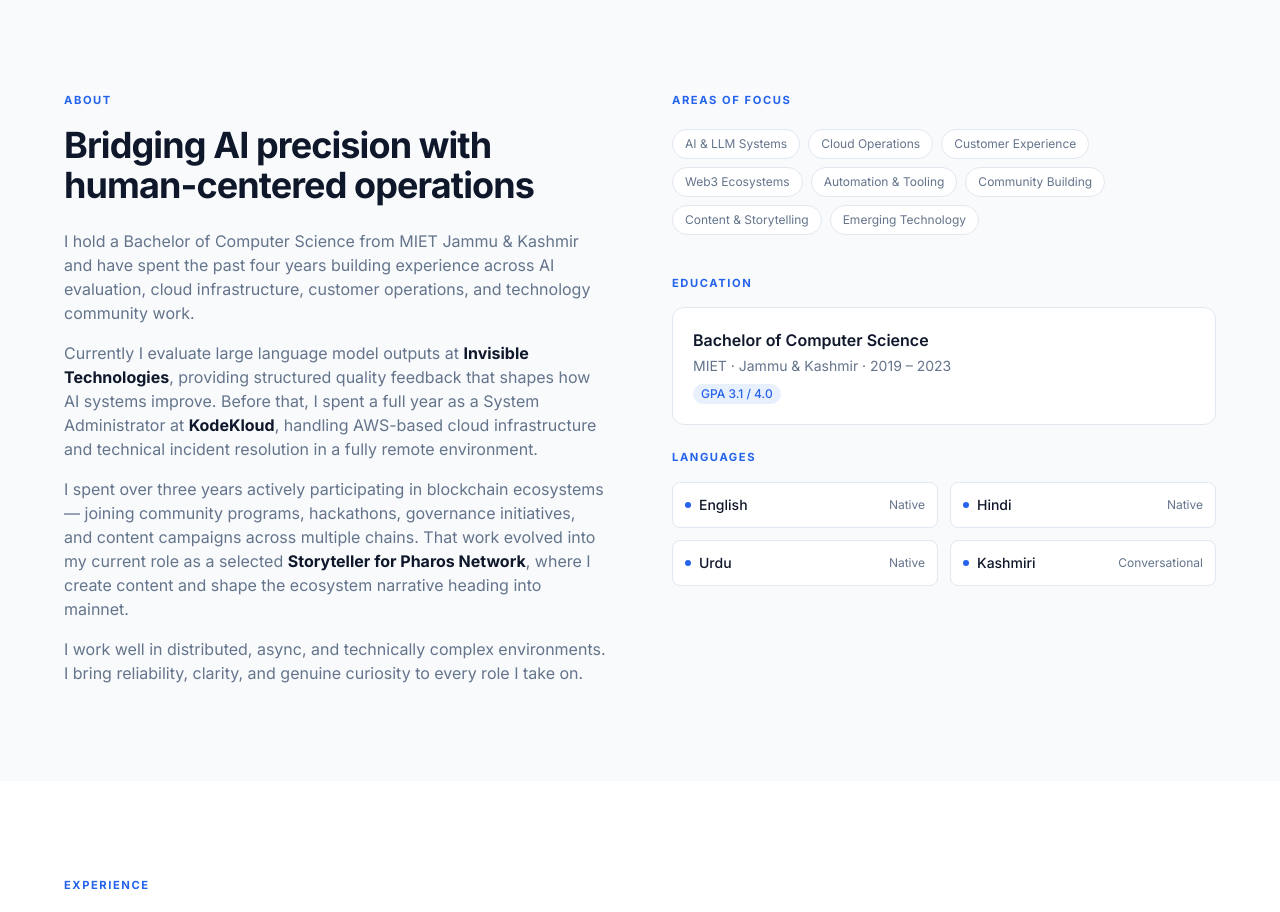
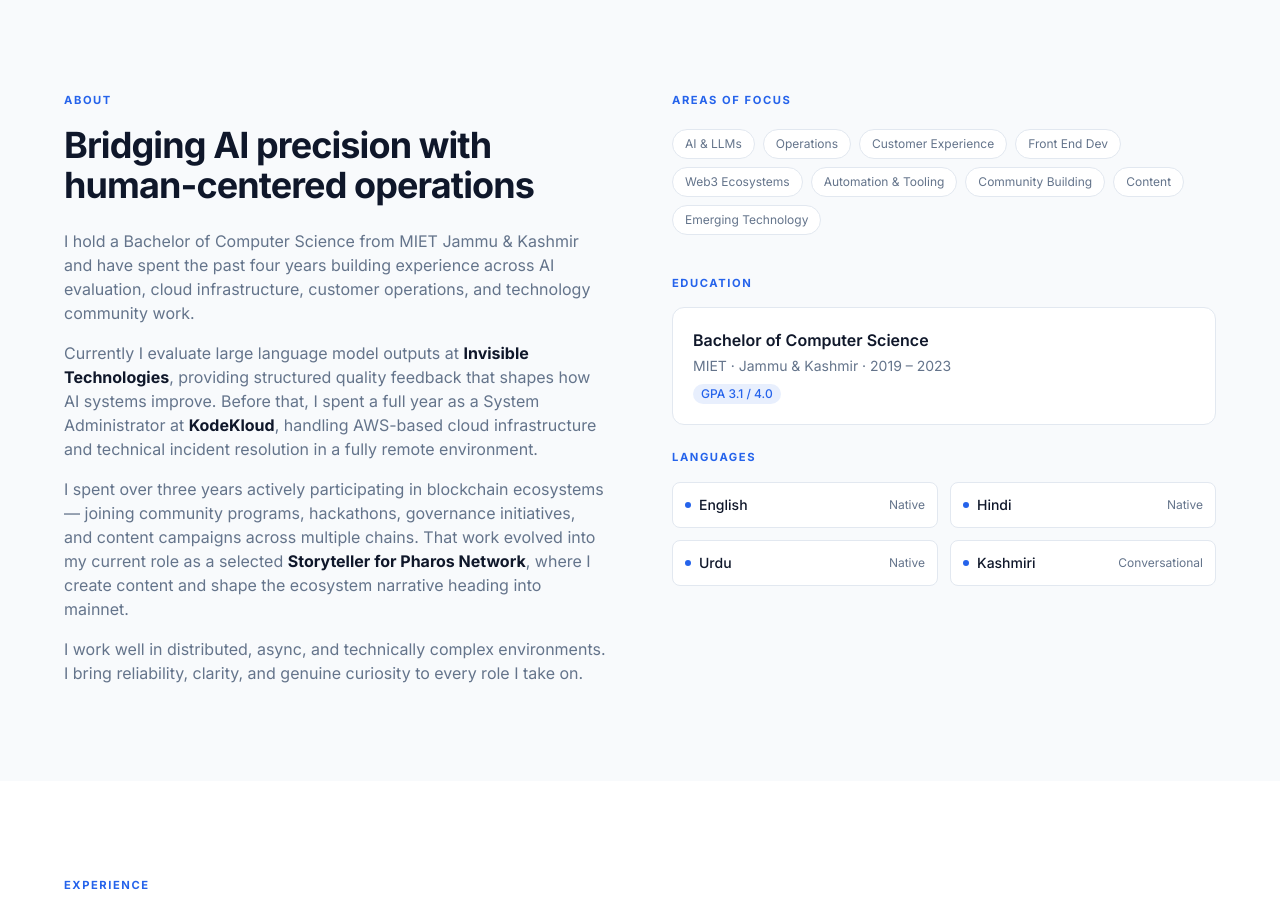
Before and after one commit to isharik/Portfolio, a Next.js app: page / in a window 1280 px wide. Shown: the part 900-1812 px from the top of the page. Built offline with nearby package versions, Linux system fonts and the light colour scheme.

Commit message:
Update interests list in About component

```diff
--- a/src/components/sections/About.tsx
+++ b/src/components/sections/About.tsx
@@ -3,9 +3,9 @@ import FadeIn from '@/components/ui/FadeIn'
 import { StaggerContainer, StaggerItem } from '@/components/ui/Stagger'
 
 const interests = [
-  'AI & LLM Systems', 'Cloud Operations', 'Customer Experience',
-  'Web3 Ecosystems', 'Automation & Tooling', 'Community Building',
-  'Content & Storytelling', 'Emerging Technology',
+  'AI & LLMs', 'Operations', 'Customer Experience',
+  'Front End Dev','Web3 Ecosystems', 'Automation & Tooling', 'Community Building',
+  'Content', 'Emerging Technology',
 ]
 
 const languages = [
```
